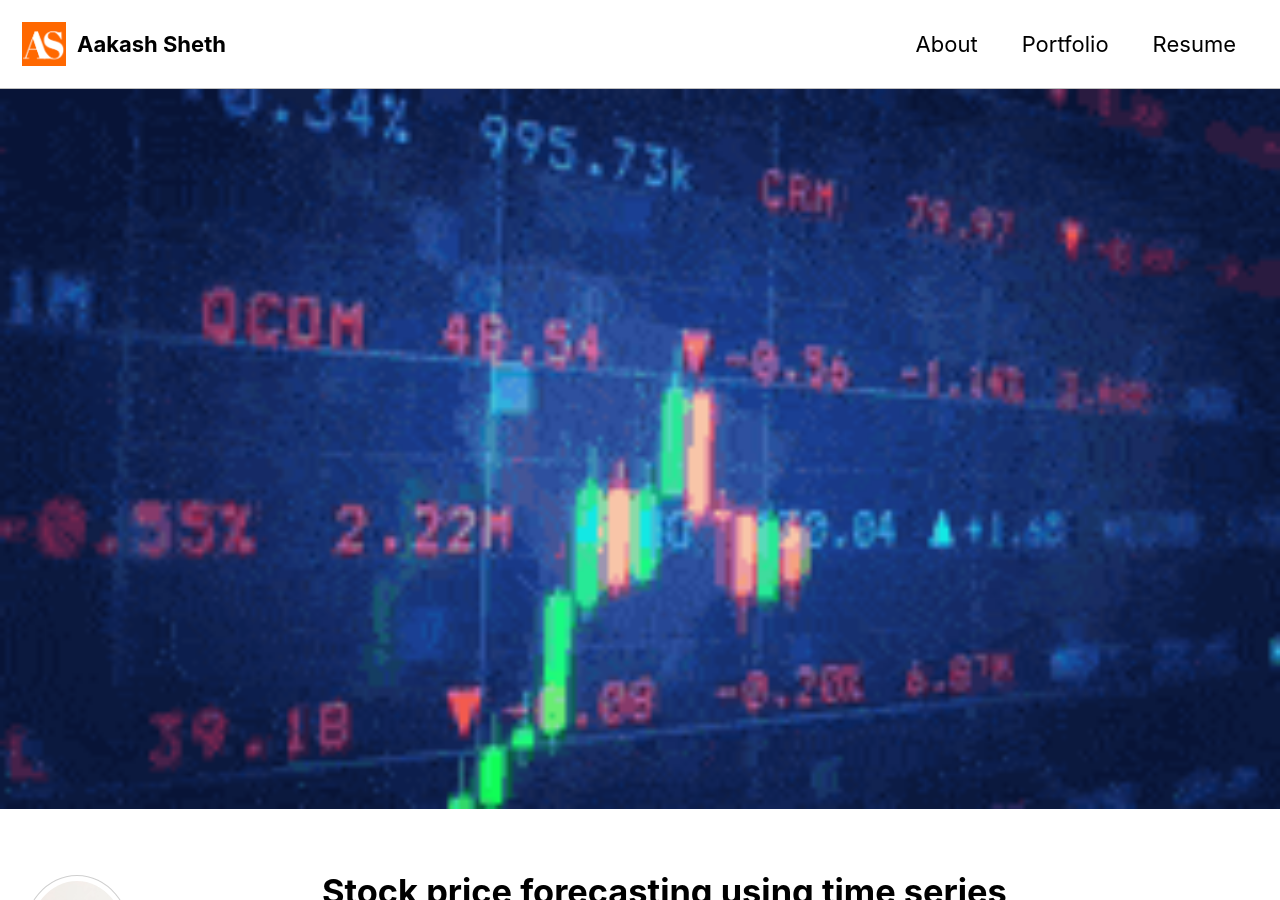
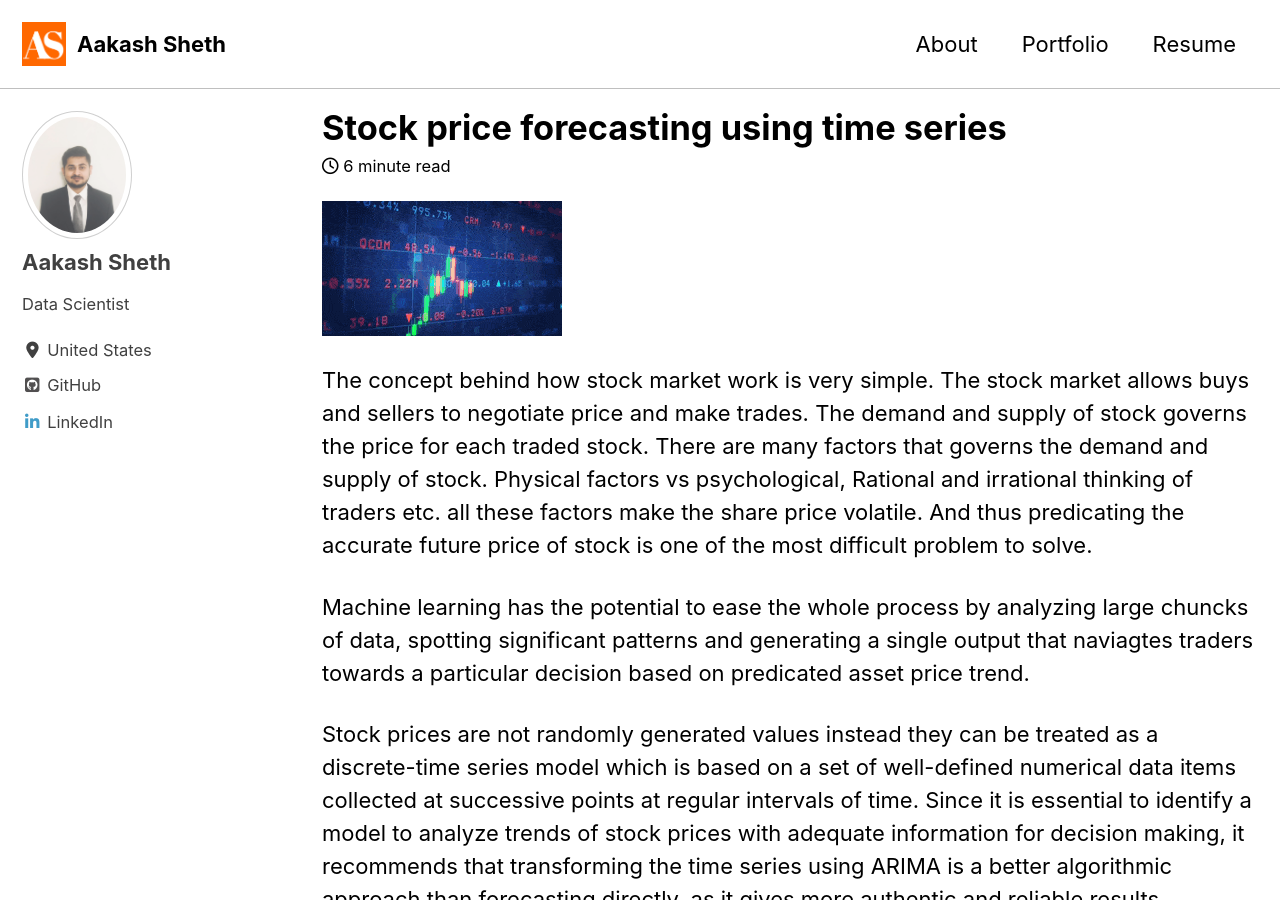
Before and after one commit to aakash-sheth/aakash-sheth.github.io, a Jekyll site: the page built from _posts/2020-01-20-time_series_forecasting.md, in a window 1280 px wide and 900 px high. Built offline with Jekyll 4.4.1, drawn with Linux system fonts in a browser that asks for light colours; cached includes are drawn as plain includes; nearby versions of some CDN libraries.

Commit message:
stock price forecasting blog

```diff
--- a/_posts/2020-01-20-time_series_forecasting.md
+++ b/_posts/2020-01-20-time_series_forecasting.md
@@ -4,12 +4,12 @@ title: "Stock price forecasting using time series"
 date: 2020-01-14
 tags: [Data Science for Finance, Data Visualization ]
 header:
-  image: "/images/stock_price_forecasting/header.gif"
   teaser: "/images/stock_price_forecasting/msft_stock_prediction.png"
 excerpt: "Stock price analysis"
 mathjax: "true"
 ---
 
+<img src="{{ site.url }}{{ site.baseurl }}/images/stock_price_forecasting/header.gif" alt="Header image">
 
 The concept behind how stock market work is very simple. The stock market allows buys and sellers to negotiate price and make trades. The demand and supply of stock governs the price for each traded stock. There are many factors that governs the demand and supply of stock. Physical factors vs psychological, Rational and irrational thinking of traders etc. all these factors make the share price volatile. And thus predicating the accurate future price of stock is one of the most difficult problem to solve.
 
```
